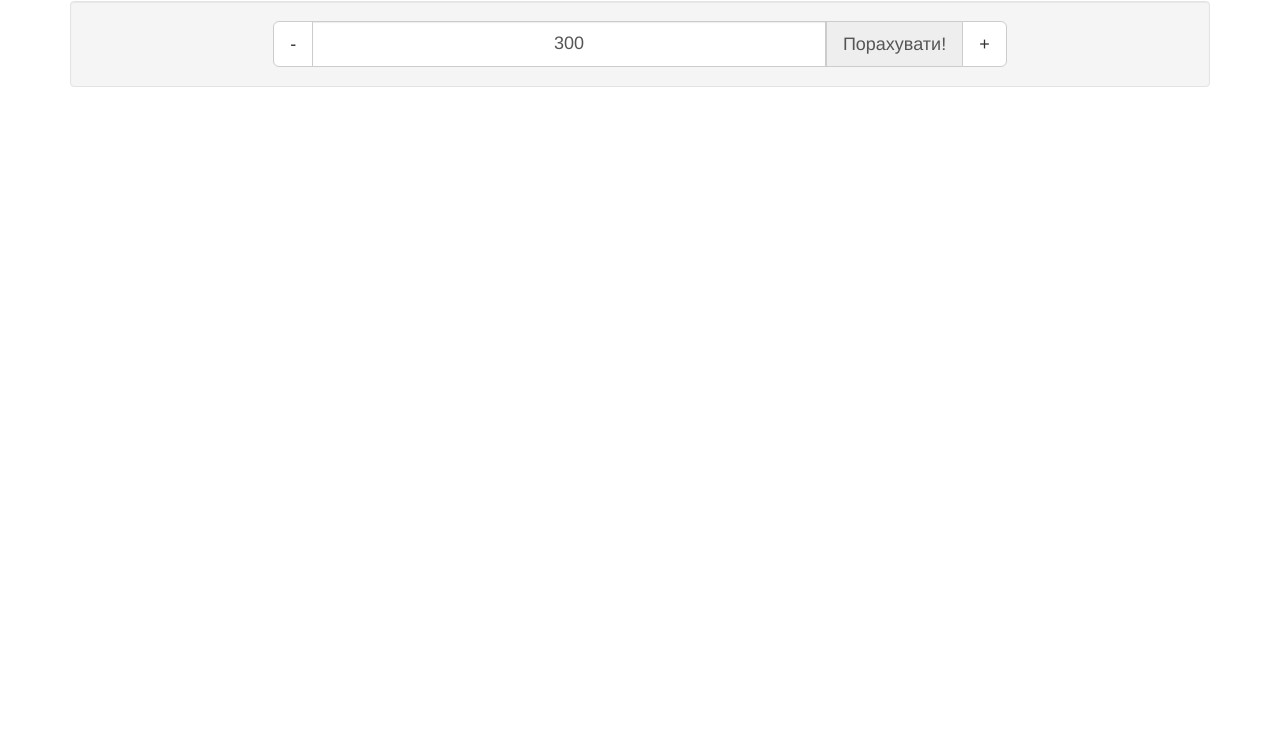
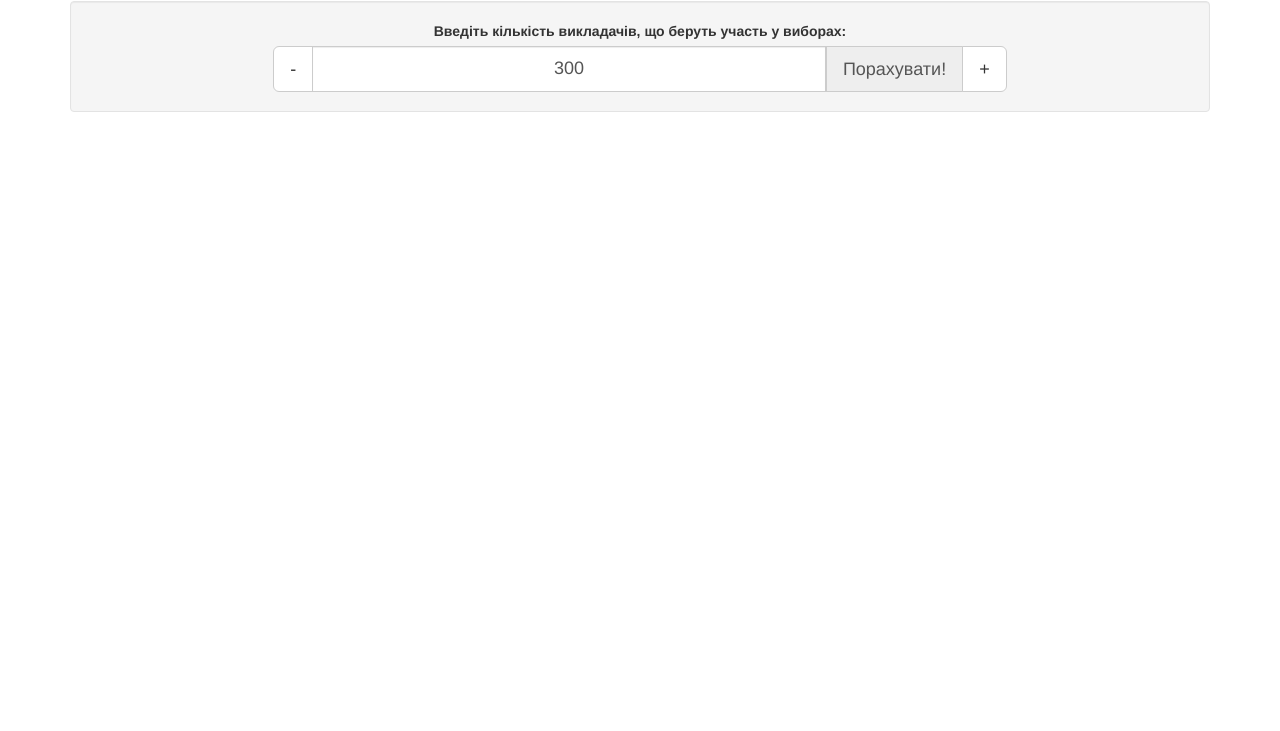
Before and after one commit to noneedinmagic/saa, a website: page docs/index.html in a window 1280 px wide. Shown: the part 69-800 px from the top of the page. Drawn offline with Linux system fonts and the light colour scheme.

Commit message:
Fixed input label missing

```diff
--- a/docs/index.html
+++ b/docs/index.html
@@ -15,8 +15,8 @@
 		<h1>Калькулятор виборів керівника ВНЗ</h1>
 
 		<div class="well">
+			<label for="elect_teacher">Введіть кількість викладачів, що беруть участь у виборах:</label>
 			<div class="input-group input-group-lg col-md-8 col-md-offset-2">
-				<!-- <label for="elect_teacher">Введіть кількість викладачів, що приймають участь у виборах</label> -->
 				<input name="elect_teacher" id="elect_teacher" value="">
 			</div>
 
```
Also changed, not shown: resources/html/_elect-calc.html (+1 -1 lines).
